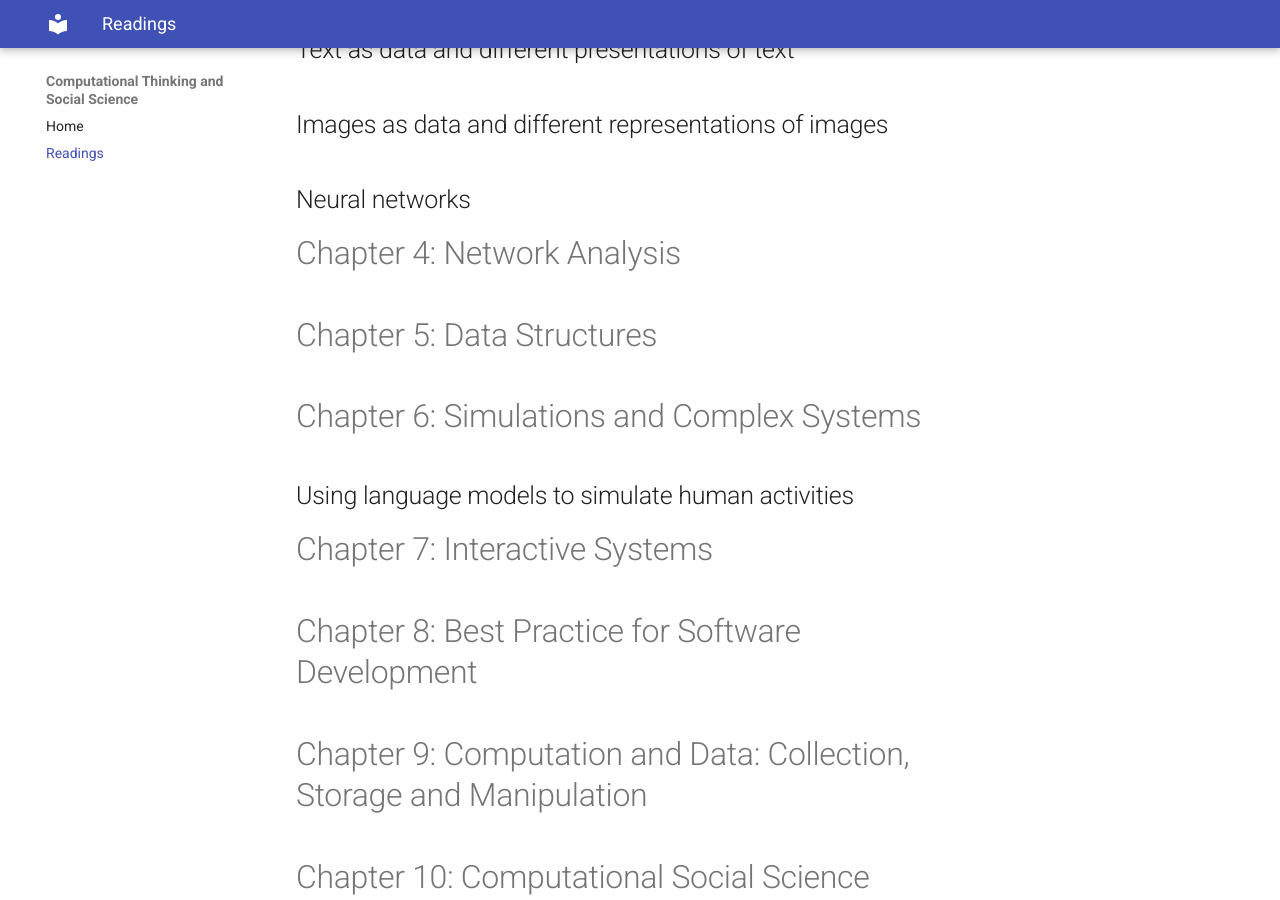
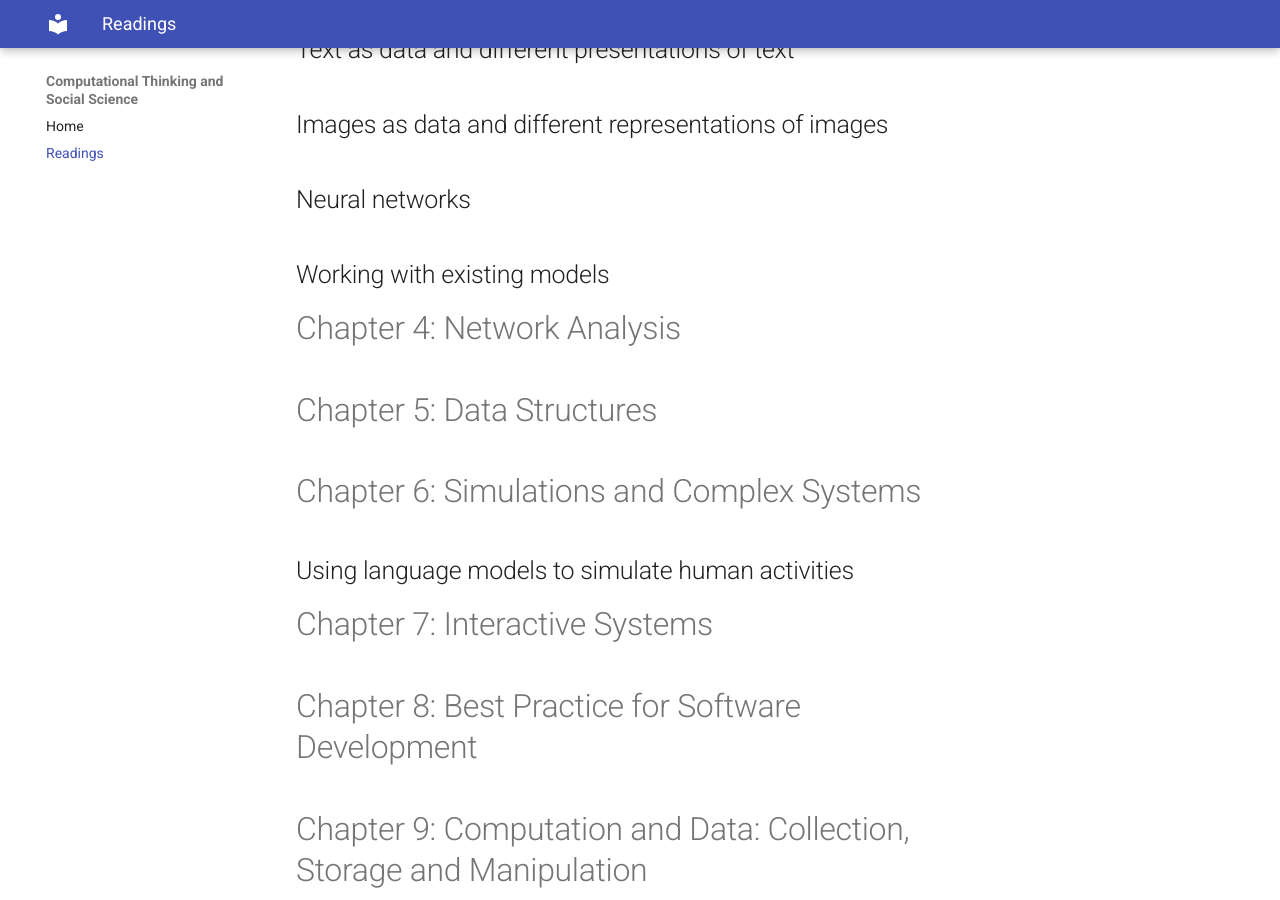
Before and after one commit to codingsocialscience/codingsocialscience.github.io, an MkDocs documentation site: the page built from docs/readings/index.md, in a window 1280 px wide and 900 px high, scrolled down 477 px. Built offline with MkDocs 1.6.1 and Material for MkDocs 9.7.7, drawn with Linux system fonts in a browser that asks for light colours.

Commit message:
Update index.md

```diff
--- a/docs/readings/index.md
+++ b/docs/readings/index.md
@@ -12,6 +12,8 @@ This page is an attempt to keep the discussions fresh.
 ## Images as data and different representations of images
 
 ## Neural networks
+
+## Working with existing models
 
 # Chapter 4: Network Analysis
 
```
